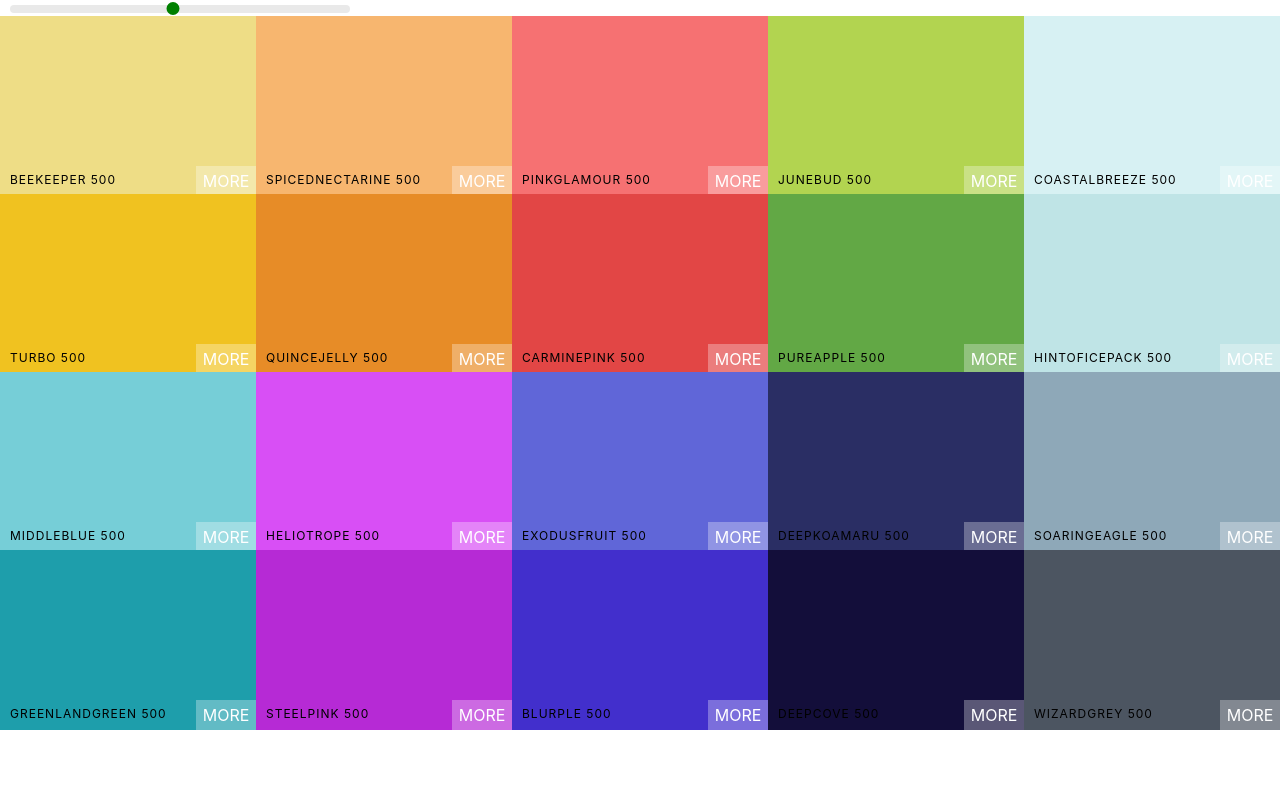
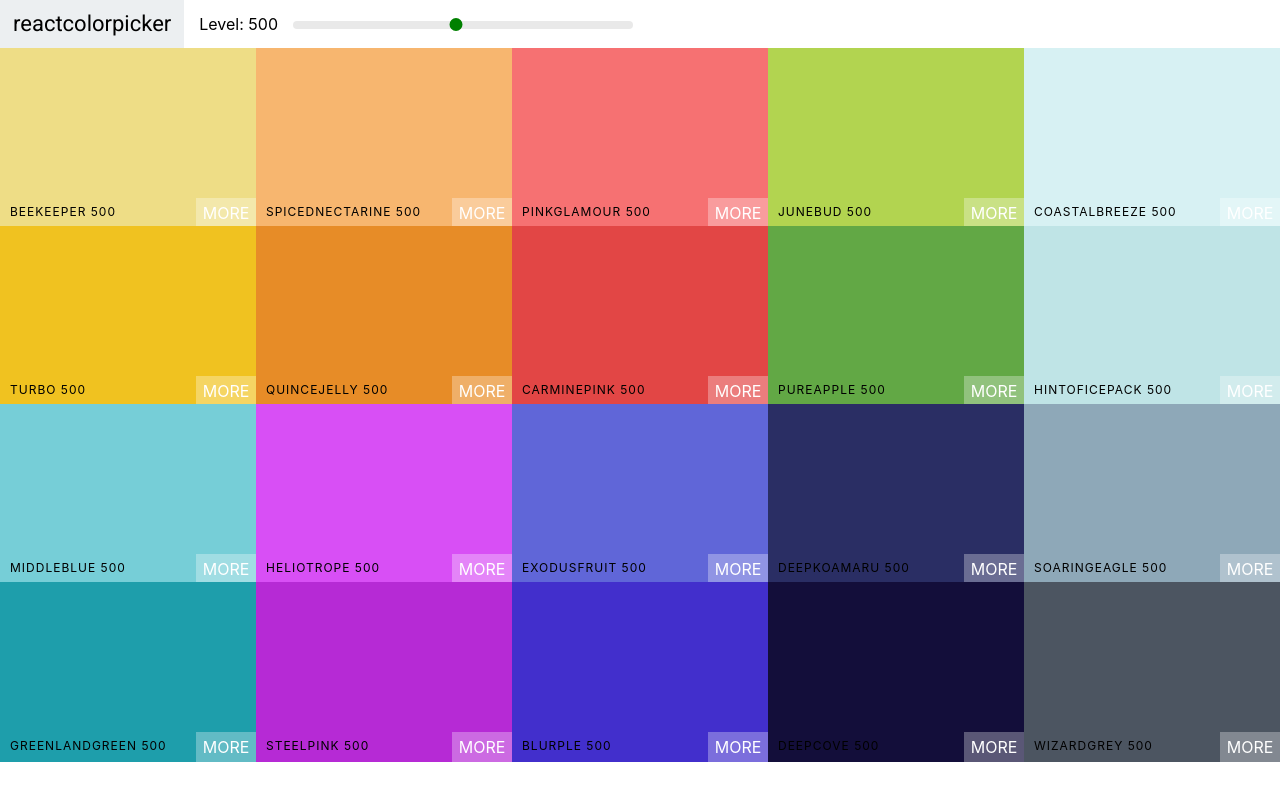
Before and after one commit to rrigonia/React-Color-App, a React (Create React App) app: page / in a window 1280 px wide. Built offline with nearby package versions, Linux system fonts and the light colour scheme.

Commit message:
Add Navbar and Font

```diff
--- /dev/null
+++ b/src/Navbar.css
@@ -0,0 +1,50 @@
+.Navbar{
+    display: flex;
+    align-items: center;
+    justify-content: flex-start;
+    height: 6vh;
+}
+
+.logo{
+    margin-right: 15px;
+    padding: 0 13px;
+    font-size: 22px;
+    background-color: #eceff1;
+    font-family: Roboto;
+    height: 100% ;
+    display: flex;
+    align-items: center;
+}
+
+.logo a{
+    text-decoration: none;
+    color: black;
+}
+
+.slider {
+	width: 340px;
+	margin: 0 10px;
+	display: inline-block;
+}
+
+.slider .rc-slider-track {
+	background-color: transparent;
+}
+
+.slider .rc-slider-rail {
+	height: 8px;
+}
+
+.rc-slider-handle,
+.rc-slider-handle:active,
+.rc-slider-handle:hover,
+.rc-slider-handle:focus {
+	background-color: green;
+	outline: none;
+	border: 2px solid green;
+	box-shadow: none;
+	width: 13px;
+	height: 13px;
+	margin-left: -7px;
+	margin-top: -3px;
+}
--- /dev/null
+++ b/src/Navbar.js
@@ -0,0 +1,31 @@
+import React, { Component } from "react";
+import "rc-slider/assets/index.css";
+import Slider from "rc-slider";
+import './Navbar.css'
+
+class Navbar extends Component {
+	render() {
+		const { level, changeLevel } = this.props;
+		return (
+			<header className="Navbar">
+				<div className="logo">
+					<a href="#">reactcolorpicker</a>
+				</div>
+				<div className="slider-container">
+					<span className="slider-level">Level: {level} </span>
+					<div className="slider">
+						<Slider
+							defaultValue={level}
+							min={100}
+							max={900}
+							step={100}
+							onAfterChange={changeLevel}
+						/>
+					</div>
+				</div>
+			</header>
+		);
+	}
+}
+
+export default Navbar;
--- a/src/Palette.css
+++ b/src/Palette.css
@@ -5,34 +5,3 @@
 .Palette-colors {
 	height: 90%;
 }
-
-.slider {
-	width: 340px;
-	margin: 0 10px;
-	display: inline-block;
-}
-
-.slider .rc-slider-track {
-	background-color: transparent;
-}
-
-.slider .rc-slider-rail {
-	height: 8px;
-}
-
-.rc-slider-handle,
-.rc-slider-handle:active,
-.rc-slider-handle:hover,
-.rc-slider-handle:focus {
-	background-color: green;
-	outline: none;
-	border: 2px solid green;
-	box-shadow: none;
-	width: 13px;
-	height: 13px;
-	margin-left: -7px;
-	margin-top: -3px;
-}
-/* .rc-slider-track */
-/* .rc-slider-rail
-.rc-slider-handle */
--- a/src/Palette.js
+++ b/src/Palette.js
@@ -1,8 +1,8 @@
 import React, { Component } from "react";
 import ColorBox from "./ColorBox";
-import "rc-slider/assets/index.css";
+import Navbar from "./Navbar";
 import "./Palette.css";
-import Slider from "rc-slider";
+
 
 
 class Palette extends Component {
@@ -22,15 +22,7 @@
 		));
 		return (
 			<div className="Palette">
-				<div className="slider">
-					<Slider
-						defaultValue={level}
-						min={100}
-						max={900}
-						step={100}
-						onAfterChange={this.changeLevel}
-					/>
-				</div>
+				<Navbar level={level} changeLevel={this.changeLevel} />
 				{/* navbar goes here */}
 				<div className="Palette-colors">{colorBoxes}</div>
 				{/* footer goes here */}
--- a/src/index.css
+++ b/src/index.css
@@ -2,6 +2,7 @@
    v2.0 | 20110126
    License: none (public domain)
 */
+@import url('https://fonts.googleapis.com/css2?family=Roboto:wght@100;400;500&display=swap');
 
 html,
 body,
```
